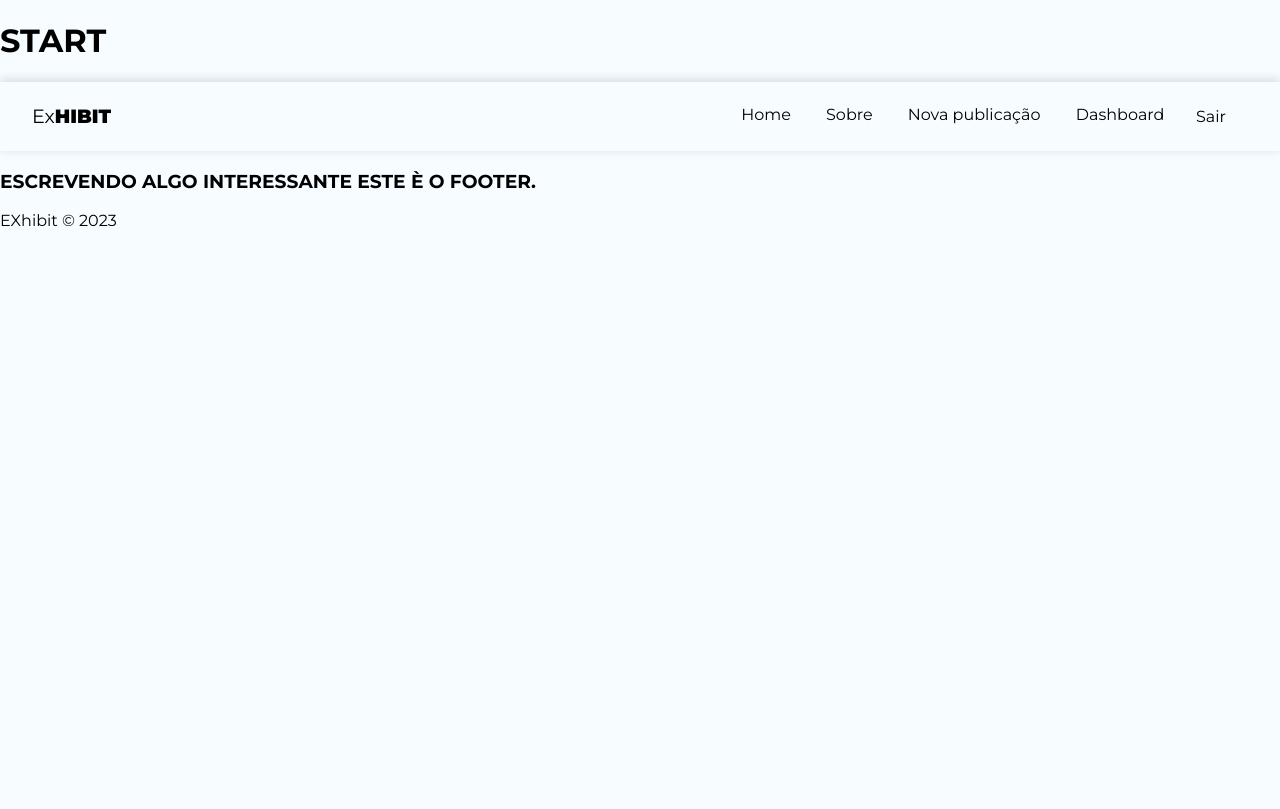
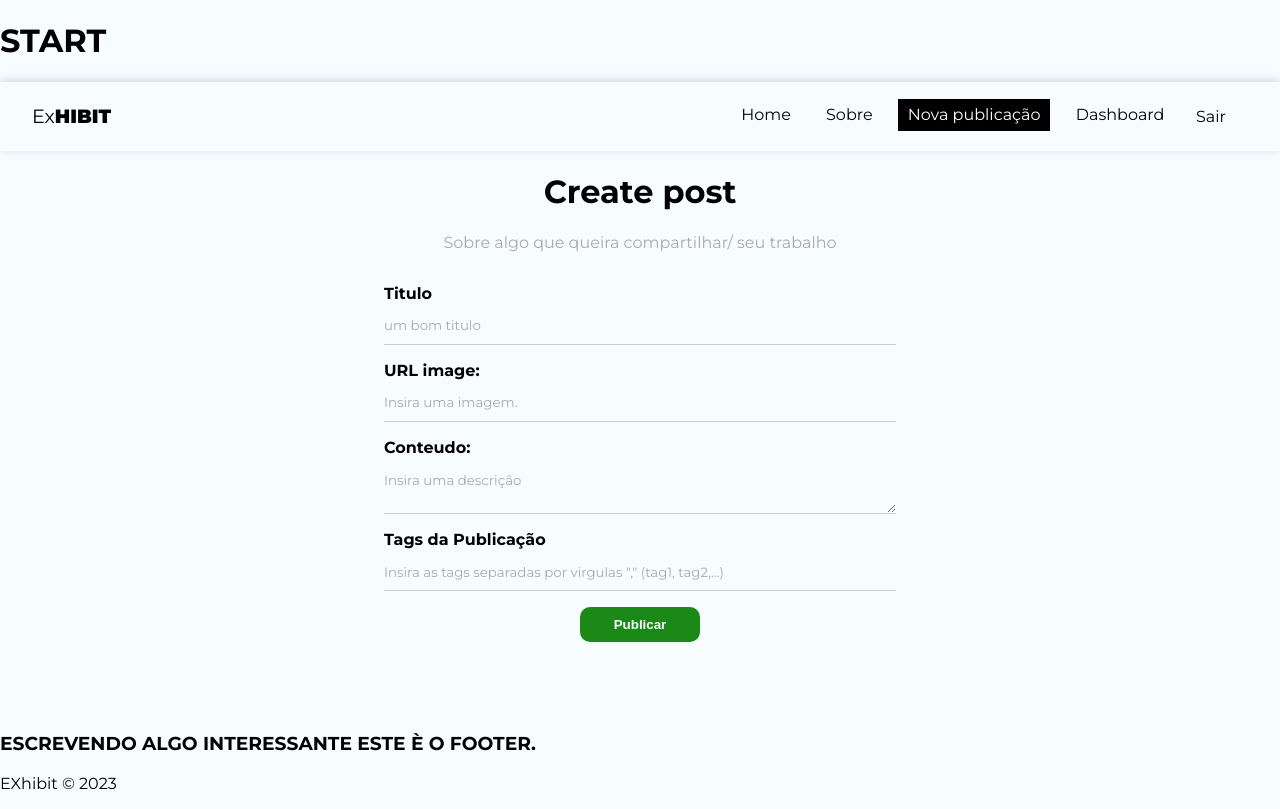
Before and after one commit to Kuroshi7/exhibitapp, a React (Create React App) app: page /Post/create in a window 1280 px wide. Built offline with nearby package versions, Linux system fonts and the light colour scheme; no server answers; sample sign-in values are in the browser's storage.

Commit message:
Commit, redirecionamento de postar

```diff
--- a/src/App.js
+++ b/src/App.js
@@ -42,7 +42,7 @@ function App() {
      <AuthProviderFac value={{user}}>
      <BrowserRouter>
      <Navbar />
-      <div clasName='container'>
+      <div className='container'>
         <Routes>
           <Route path='/' element={<Home/>} />
           <Route path= '/' element={<About/>} />
@@ -50,7 +50,7 @@ function App() {
           {!user ? <Login/>: <Navigate to= "/"/>} />
           <Route path='/register' element=
           {!user ? <Register/>: <Navigate to ="/"/>}/>
-          <Route path='/Posts/create' element=
+          <Route path='/Post/create' element=
           { user ? <CreatePost/>: <Navigate to = "/login"/>}/>
           <Route path='/dashboard' element=
           {user ? <Dashboard/>: <Navigate to = "/login"/>}/>
--- a/src/components/Navbar.js
+++ b/src/components/Navbar.js
@@ -27,7 +27,7 @@ const Navbar = () => {
             </li>
             {user && (<>
             <li>
-                <NavLink to = "/post/create" clasName ={({isActive}) => (isActive ? style.active:"") }>Nova publicação</NavLink>
+                <NavLink to = "/post/create" className ={({isActive}) => (isActive ? style.active:"") }>Nova publicação</NavLink>
             </li>
             <li>
                 <NavLink to = "/dashboard" className={({isActive})=> (isActive ? style.active:"")}>Dashboard</NavLink>
--- /dev/null
+++ b/src/hook/useInserirPost.js
@@ -0,0 +1,69 @@
+import { useState, useEffect, useReducer } from "react";
+import { db } from "../firebase/config";
+import { collection, addDoc, Timestamp } from "firebase/firestore";
+
+const initialState = {
+    loading: null,
+    error: null
+}
+
+const inserirReducer = (state, actionVSB) => {
+    switch (actionVSB.type){
+        case "LOADING":
+            return {loading:true, error:null};
+        case "INSERTED_DOC":
+            return {loading:false, error:null};
+        case "ERROR":
+            return {loading:false, error:actionVSB.payload};
+            default:
+                return state;
+    }
+}
+
+export const useInserirPost = (docCollection) => {
+    const [resposta, dispatch] = useReducer
+(inserirReducer, initialState)
+//memory leak
+    const [cancelar, setCancelar] =useState (false)
+    const checkCancelEvitarLeak = (action) => {
+        if(!cancelar){
+            dispatch (action)
+        }
+    }
+    const inserirDocumento = async (documento) =>{
+        checkCancelEvitarLeak ({
+            type: "LOADING",
+        })
+        try{
+            console.log ("AQUI")
+            console.log (documento)
+            const novoDocumento = {...documento, createdAt:Timestamp.now()}
+            console.log ("Antes inclusao Tabela:", docCollection)
+            console.log (novoDocumento)
+            const insertedDocumento = await addDoc(
+                collection (db, docCollection),
+                novoDocumento,
+            )
+            console.log ("Após inclusao dentro")
+
+
+
+            //sistema acontecendo
+            checkCancelEvitarLeak({
+                type:"INSERTED_DOC",
+                payload:inserirDocumento
+            })
+        } catch (error){
+            console.log ("Gerou erro")
+            console.log (error)
+            checkCancelEvitarLeak({
+                type: "ERROR",
+                payload:error.message,
+            })
+        }
+    };
+    useEffect(() =>{
+        return() => setCancelar (true);
+    },[]);
+    return {inserirDocumento, resposta};
+};
--- a/src/index.css
+++ b/src/index.css
@@ -82,7 +82,7 @@ button[disabled]{
   background-color: #aaa;
 }
 
-.error{
+.container .error{
   color: #721c24;
   background-color: #f8d7da;
   border: 1px solid #f5c6cb;
--- a/src/pages/CreatePost/CreatePost.js
+++ b/src/pages/CreatePost/CreatePost.js
@@ -1,8 +1,120 @@
 import style from './CreatePost.module.css'
+//1 manipulaçao de estados digitado na tela x react
+import { useState } from 'react'
+//2 redirecionamento apos o post
+import {useNavigaState} from 'react'
+//3 pegar usuario e atrelalo ao post para o Dashboard
+import { useAuthValueFac } from '../../context/AuthContext'
+import { useInserirPost } from '../../hook/useInserirPost'
+import { useNavigate } from 'react-router-dom'
+
+
 const CreatePost = () =>{
+    //4 uso do useState ()
+    const [titulo,setTitulo]= useState("");
+    const [imagem,setImagem]= useState("");
+    const [corpo,setCorpo]= useState ("");
+    //Array por isso []
+    const [tagPost,setTagPost] =useState([]);
+    let [erroLocal,setErroLocal] =useState("");
+    const{inserirDocumento, resposta}= useInserirPost("posts")
+    const {user} = useAuthValueFac()
+    const navigate = useNavigate();
+
+    const handleSubmit = (e) =>{
+        e.preventDefault();
+        //Firestore DB limpar erros
+        erroLocal= ""
+
+        //Firestore DB validar URL da imagem
+        try {
+            console.log ("URL:", imagem)
+            new URL (imagem);
+
+        } catch (error) {
+            setErroLocal ("Aimagem precisa ser uma URL.");
+            erroLocal = "A imagem precisa ser uma URL."
+            console.log("Gerou Erro:")
+        }
+
+        //caso alguma validaçao esteja com erro nao continuara a inclusão.
+        console.log ("Antes IF erroLocal:" +erroLocal)
+        if (erroLocal) {
+            console.log ("Entrou no if do return:")
+            erroLocal="";
+            console.log ("Depois limpar erroLocal"+ erroLocal)
+            return;
+        }
+        console.log ("Depois IF erroLocal:" + erroLocal)
+        // Firestore DB criar arrays de tags
+        const tagsArray = tagPost. split (",").map ((t)=>t.trim().toLowerCase());
+        console.log("tagsArray: "+tagsArray)
+
+        //firestore DB checar se todos os valors
+        if (!titulo|| !imagem || !tagPost || !corpo){
+            erroLocal = "Preencha todos os campos."
+        };
+
+
+
+        inserirDocumento({
+            titulo,
+            imagem,
+            corpo,
+            tagPost,
+            uid: user.uid,
+            createdBy: user.displayName
+        });
+
+        //Firestore DB redirect home page.
+        console.log ("Redirecionando0");
+        navigate ("/")
+
+
+
+    }
+
     return(
-    <div>
+    <div className={style.create_post}>
         <h1>Create post</h1>
+        <p>Sobre algo que queira compartilhar/ seu trabalho</p>
+        <form onSubmit={handleSubmit}>
+            <label>
+                <span>Titulo</span>
+                <input type='text'name='title'
+                required placeholder='um bom titulo'
+                onChange={(e) => setTitulo (e.target.value)}
+                value={titulo}/>
+            </label>
+            <label>
+                <span>URL image: </span>
+                <input type='text' name='image'
+                required placeholder='Insira uma imagem.'
+                onChange={(e)=> setImagem (e.target.value)}
+                value={imagem}/>
+            </label>
+            <label>
+                <span> Conteudo: </span>
+                <textarea name='body'
+                required placeholder='Insira uma descrição'
+                onChange={(e)=> setCorpo (e.target.value)}
+                value={corpo}/>
+            </label>
+            <label>
+                <span>Tags da Publicação</span>
+                <input type='text' name='tags'
+                required placeholder='Insira as tags separadas por virgulas "," (tag1, tag2,...)'
+                onChange={(e)=> setTagPost(e.target.value)}
+                value={tagPost}/>
+            </label>
+            {!resposta.loading && <button className='botao'>
+            Publicar
+            </button>}
+            {resposta.loading && <button className='botao' disabled>
+            Aguarde...
+            </button>}
+            {resposta.error && <p className='error'>{resposta.error}</p>}
+        </form>
     </div>
     )
 }
--- a/src/pages/CreatePost/CreatePost.module.css
+++ b/src/pages/CreatePost/CreatePost.module.css
@@ -0,0 +1,13 @@
+.create_post{
+    text-align: center;
+
+}
+
+.create_post h2{
+    font-size: 2.2em;
+}
+
+.create_post p{
+    color: #aaa;
+    margin-bottom: 2em;
+}
```
